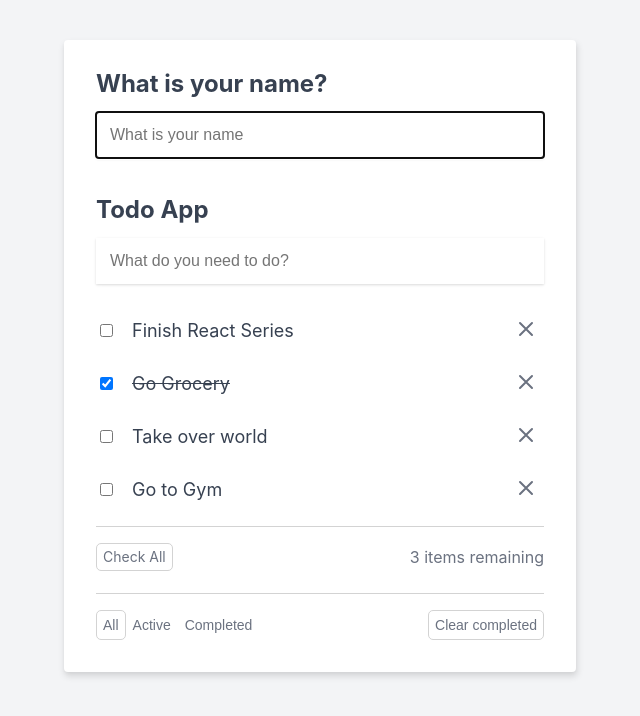
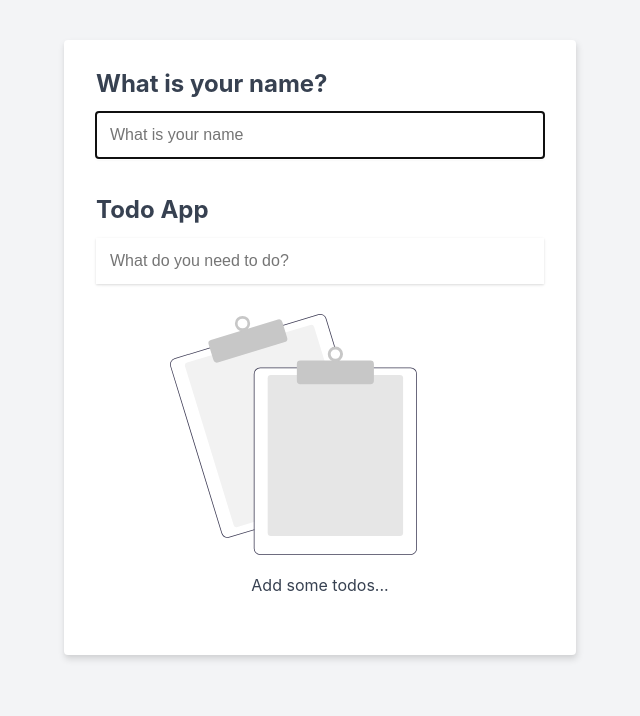
Before and after one commit to AndressaDaCosta/laracast-react, a React (Create React App) app in the folder lc-react/: page / in a window 1280 px wide. Shown: the top 716 px of the page, without its empty margins (320-960 px from the left). Built offline with nearby package versions, Linux system fonts and the light colour scheme.

Commit message:
Episode 9 - Custom Hooks

```diff
--- a/lc-react/src/App.css
+++ b/lc-react/src/App.css
@@ -155,3 +155,7 @@
 .name-label {
 	margin-top: 15px;
 }
+
+.toggles-container {
+	margin: 20px 0;
+}
--- a/lc-react/src/components/App.jsx
+++ b/lc-react/src/components/App.jsx
@@ -1,40 +1,41 @@
-import { useEffect, useMemo, useRef, useState } from 'react';
+import { useEffect, useMemo, useRef } from 'react';
 import NoTodos from './NoTodos';
 import TodoForm from './TodoForm';
 import TodoList from './TodoList';
+import useLocalStorage from '../hooks/useLocalStorage';
+
 import '../reset.css';
 import '../App.css';
 
 function App() {
-	const [name, setName] = useState('');
+	// const [name, setName] = useState('');
+	const [name, setName] = useLocalStorage('name', '');
+
 	const nameInputEl = useRef(null);
+	const [todos, setTodos] = useLocalStorage('todos', []);
+	// const [todos, setTodos] = useState([
+	//   {
+	//     id: 1,
+	//     title: 'Finish React Series',
+	//     isComplete: false,
+	//     isEditing: false,
+	//   },
+	//   {
+	//     id: 2,
+	//     title: 'Go Grocery',
+	//     isComplete: true,
+	//     isEditing: false,
+	//   },
+	//   {
+	//     id: 3,
+	//     title: 'Take over world',
+	//     isComplete: false,
+	//     isEditing: false,
+	//   },
+	// ]);
 
-	const [todos, setTodos] = useState([
-		{
-			id: 1,
-			title: 'Finish React Series',
-			isComplete: false
-		},
-		{
-			id: 2,
-			title: 'Go Grocery',
-			isComplete: true
-		},
-		{
-			id: 3,
-			title: 'Take over world',
-			isComplete: false,
-			isEditing: false
-		},
-		{
-			id: 4,
-			title: 'Go to Gym',
-			isComplete: false
-		}
-	]);
-
-	// const [todoInput, setTodoInput] = useState('');
-	const [idForTodo, setIdForTodo] = useState(4);
+	// const [idForTodo, setIdForTodo] = useState(4);
+	const [idForTodo, setIdForTodo] = useLocalStorage('idForTodo', 1);
 
 	function addTodo(todo) {
 		setTodos([
@@ -141,11 +142,16 @@
 	useEffect(() => {
 		// console.log('use effect running');
 		nameInputEl.current.focus();
-
+		// setName(JSON.parse(localStorage.getItem('name')) ?? '');
 		return function cleanup() {
 			// console.log('cleaning up');
 		};
 	}, []);
+
+	function handleNameInput(event) {
+		setName(event.target.value);
+		// localStorage.setItem('name', JSON.stringify(event.target.value));
+	}
 
 	return (
 		<div className="todo-app-container">
@@ -159,7 +165,8 @@
 							className="todo-input"
 							placeholder="What is your name"
 							value={name}
-							onChange={(event) => setName(event.target.value)}
+							// onChange={(event) => setName(event.target.value)}
+							onChange={handleNameInput}
 						/>
 					</form>
 					{name && <p className="name-label">Hello, {name}</p>}
--- a/lc-react/src/components/TodoList.jsx
+++ b/lc-react/src/components/TodoList.jsx
@@ -4,6 +4,7 @@
 import TodoClearCompleted from './TodoClearCompleted';
 import TodoCompleteAllTodos from './TodoCompleteAllTodos';
 import TodoFilters from './TodoFilters';
+import useToggle from '../hooks/useToggle';
 
 TodoList.propTypes = {
 	todos: PropTypes.array.isRequired,
@@ -19,7 +20,10 @@
 };
 
 function TodoList(props) {
+	const [isFeaturesOneVisible, setFeaturesOneVisible] = useToggle();
+	const [isFeaturesTwoVisible, setFeaturesTwoVisible] = useToggle(false);
 	const [filter, setFilter] = useState('all');
+
 	return (
 		<>
 			<ul className="todo-list">
@@ -82,7 +86,20 @@
 					</li>
 				))}
 			</ul>
+			<div className="toggles-container">
+				<button
+					onClick={setFeaturesOneVisible}
+					className="button">
+					Features One Toggle
+				</button>
+				<button
+					onClick={setFeaturesTwoVisible}
+					className="button">
+					Features Two Toggle
+				</button>
+			</div>
 
+			{isFeaturesOneVisible && (
 				<div className="check-all-container">
 					<TodoCompleteAllTodos
 						completeAllTodos={props.completeAllTodos}
@@ -90,7 +107,9 @@
 
 					<TodoItemsRemaining remaining={props.remaining} />
 				</div>
+			)}
 
+			{isFeaturesTwoVisible && (
 				<div className="other-buttons-container">
 					<TodoFilters
 						todosFiltered={props.todosFiltered}
@@ -98,9 +117,12 @@
 						setFilter={setFilter}
 					/>
 					<div>
-					<TodoClearCompleted clearCompleted={props.clearCompleted} />
+						<TodoClearCompleted
+							clearCompleted={props.clearCompleted}
+						/>
 					</div>
 				</div>
+			)}
 		</>
 	);
 }
--- /dev/null
+++ b/lc-react/src/hooks/useLocalStorage.js
@@ -0,0 +1,17 @@
+import { useEffect, useState } from 'react';
+
+function useLocalStorage(key, initialValue) {
+  const [value, setValue] = useState(() => {
+    const item = localStorage.getItem(key);
+
+    return item ? JSON.parse(item) : initialValue;
+  });
+
+  useEffect(() => {
+    localStorage.setItem(key, JSON.stringify(value));
+  }, [key, value]);
+
+  return [value, setValue];
+}
+
+export default useLocalStorage;
--- /dev/null
+++ b/lc-react/src/hooks/useToggle.js
@@ -0,0 +1,13 @@
+import { useState } from 'react';
+
+function useToggle(initialState = true) {
+	const [visible, setVisible] = useState(initialState);
+
+	function toggle() {
+		setVisible((prevVisible) => !prevVisible);
+	}
+
+	return [visible, toggle];
+}
+
+export default useToggle;
```
Lines whose indentation alone changed are shown as unchanged.
